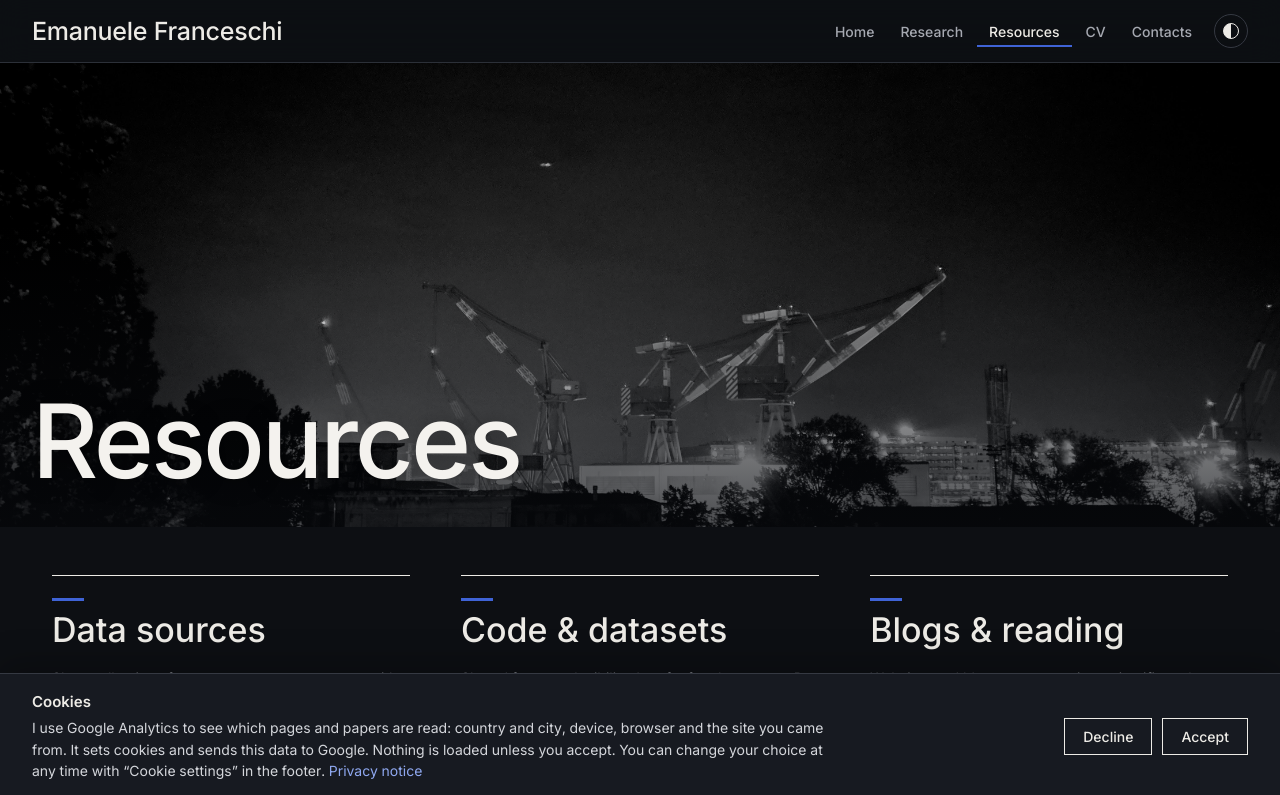
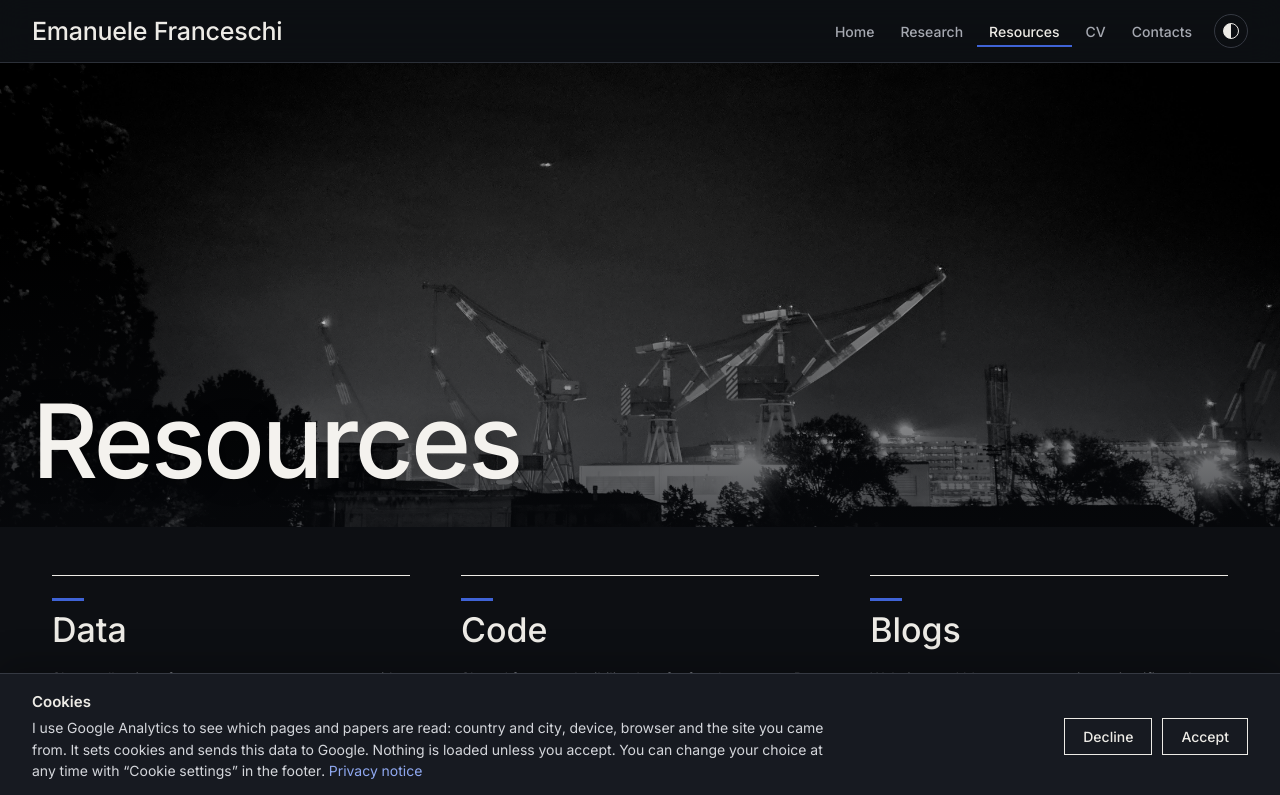
Before and after one commit to ceschi/website, a plain HTML site: page index.html in a window 1280 px wide. Both pictures are taken after a click on the link "Resources". Shown: the top 795 px of the page. Drawn offline with Linux system fonts and the light colour scheme.

Commit message:
Resources: section titles editable in site-data.js
Co-Authored-By: Claude Sonnet 5.5 <noreply@anthropic.com>

```diff
--- a/index.html
+++ b/index.html
@@ -176,7 +176,7 @@ a:hover{color:var(--ink)}
   <main style="max-width:1240px;width:100%;box-sizing:border-box;margin:0 auto;padding:48px clamp(18px,5vw,32px) 96px;display:grid;grid-template-columns:{{ cols }};gap:56px clamp(32px,4vw,56px);align-items:start">
       <sc-if value="{{ showData }}" hint-placeholder-val="{{ true }}">
         <section style="border-top:1px solid var(--ink);padding-top:22px;display:flex;flex-direction:column;gap:20px">
-          <h2 style="margin:0;font-family:'Inter',system-ui,sans-serif;font-weight:500;font-size:34px;line-height:1"><span style="width:32px;height:3px;background:var(--ecb);display:block;margin-bottom:12px"></span><button onClick="{{ toggleData }}" aria-expanded="{{ expData }}" tabindex="{{ tabIdx }}" style="{{ hdr }}"><span>Data sources</span><span aria-hidden="true" style="font-family:'Inter',system-ui,sans-serif;font-weight:500;font-size:20px;color:var(--link)">{{ indData }}</span></button></h2>
+          <h2 style="margin:0;font-family:'Inter',system-ui,sans-serif;font-weight:500;font-size:34px;line-height:1"><span style="width:32px;height:3px;background:var(--ecb);display:block;margin-bottom:12px"></span><button onClick="{{ toggleData }}" aria-expanded="{{ expData }}" tabindex="{{ tabIdx }}" style="{{ hdr }}"><span>{{ t.dataTitle }}</span><span aria-hidden="true" style="font-family:'Inter',system-ui,sans-serif;font-weight:500;font-size:20px;color:var(--link)">{{ indData }}</span></button></h2>
           <sc-if value="{{ openData }}" hint-placeholder-val="{{ true }}">
             <p style="margin:0;font-size:14px;line-height:1.6;color:var(--muted);max-width:62ch">{{ t.dataIntro }}</p>
             <div style="min-width:0;display:flex;flex-direction:column">
@@ -193,7 +193,7 @@ a:hover{color:var(--ink)}
       </sc-if>
       <sc-if value="{{ showCodes }}" hint-placeholder-val="{{ true }}">
         <section style="border-top:1px solid var(--ink);padding-top:22px;display:flex;flex-direction:column;gap:20px">
-          <h2 style="margin:0;font-family:'Inter',system-ui,sans-serif;font-weight:500;font-size:34px;line-height:1"><span style="width:32px;height:3px;background:var(--ecb);display:block;margin-bottom:12px"></span><button onClick="{{ toggleCodes }}" aria-expanded="{{ expCodes }}" tabindex="{{ tabIdx }}" style="{{ hdr }}"><span>Code &amp; datasets</span><span aria-hidden="true" style="font-family:'Inter',system-ui,sans-serif;font-weight:500;font-size:20px;color:var(--link)">{{ indCodes }}</span></button></h2>
+          <h2 style="margin:0;font-family:'Inter',system-ui,sans-serif;font-weight:500;font-size:34px;line-height:1"><span style="width:32px;height:3px;background:var(--ecb);display:block;margin-bottom:12px"></span><button onClick="{{ toggleCodes }}" aria-expanded="{{ expCodes }}" tabindex="{{ tabIdx }}" style="{{ hdr }}"><span>{{ t.codesTitle }}</span><span aria-hidden="true" style="font-family:'Inter',system-ui,sans-serif;font-weight:500;font-size:20px;color:var(--link)">{{ indCodes }}</span></button></h2>
           <sc-if value="{{ openCodes }}" hint-placeholder-val="{{ true }}">
             <p style="margin:0;font-size:14px;line-height:1.6;color:var(--muted);max-width:62ch">{{ t.codesIntro }}</p>
             <div style="min-width:0;display:flex;flex-direction:column">
@@ -210,7 +210,7 @@ a:hover{color:var(--ink)}
       </sc-if>
     <sc-if value="{{ showBlogs }}" hint-placeholder-val="{{ true }}">
       <aside style="flex:1 1 280px;min-width:0;border-top:1px solid var(--ink);padding-top:22px;display:flex;flex-direction:column;gap:20px">
-        <h2 style="margin:0;font-family:'Inter',system-ui,sans-serif;font-weight:500;font-size:34px;line-height:1"><span style="width:32px;height:3px;background:var(--ecb);display:block;margin-bottom:12px"></span><button onClick="{{ toggleBlogs }}" aria-expanded="{{ expBlogs }}" tabindex="{{ tabIdx }}" style="{{ hdr }}"><span>Blogs &amp; reading</span><span aria-hidden="true" style="font-family:'Inter',system-ui,sans-serif;font-weight:500;font-size:20px;color:var(--link)">{{ indBlogs }}</span></button></h2>
+        <h2 style="margin:0;font-family:'Inter',system-ui,sans-serif;font-weight:500;font-size:34px;line-height:1"><span style="width:32px;height:3px;background:var(--ecb);display:block;margin-bottom:12px"></span><button onClick="{{ toggleBlogs }}" aria-expanded="{{ expBlogs }}" tabindex="{{ tabIdx }}" style="{{ hdr }}"><span>{{ t.blogsTitle }}</span><span aria-hidden="true" style="font-family:'Inter',system-ui,sans-serif;font-weight:500;font-size:20px;color:var(--link)">{{ indBlogs }}</span></button></h2>
         <sc-if value="{{ openBlogs }}" hint-placeholder-val="{{ true }}">
           <p style="margin:0;font-size:14px;line-height:1.6;color:var(--muted);text-wrap:pretty">{{ t.blogsIntro }}</p>
           <div style="display:flex;flex-direction:column">
--- a/site-data.js
+++ b/site-data.js
@@ -51,6 +51,10 @@ text: {
  dataNoteLinkLabel: "Wharton Research Data Services",
  dataNoteLinkUrl: "https://wrds-web.wharton.upenn.edu/wrds/",
  dataNoteAfter: ", you get bulk access to most of them.",
+ // Section titles on the Resources page.
+ dataTitle: "Data",
+ codesTitle: "Code",
+ blogsTitle: "Blogs",
  codesIntro: "Shared for reproducibility. I prefer free languages: R, Python, Julia.",
  cvTitle: "Curriculum vitae",
  cvDownload: "Download PDF",
```
Also changed, not shown: 1 other file.
